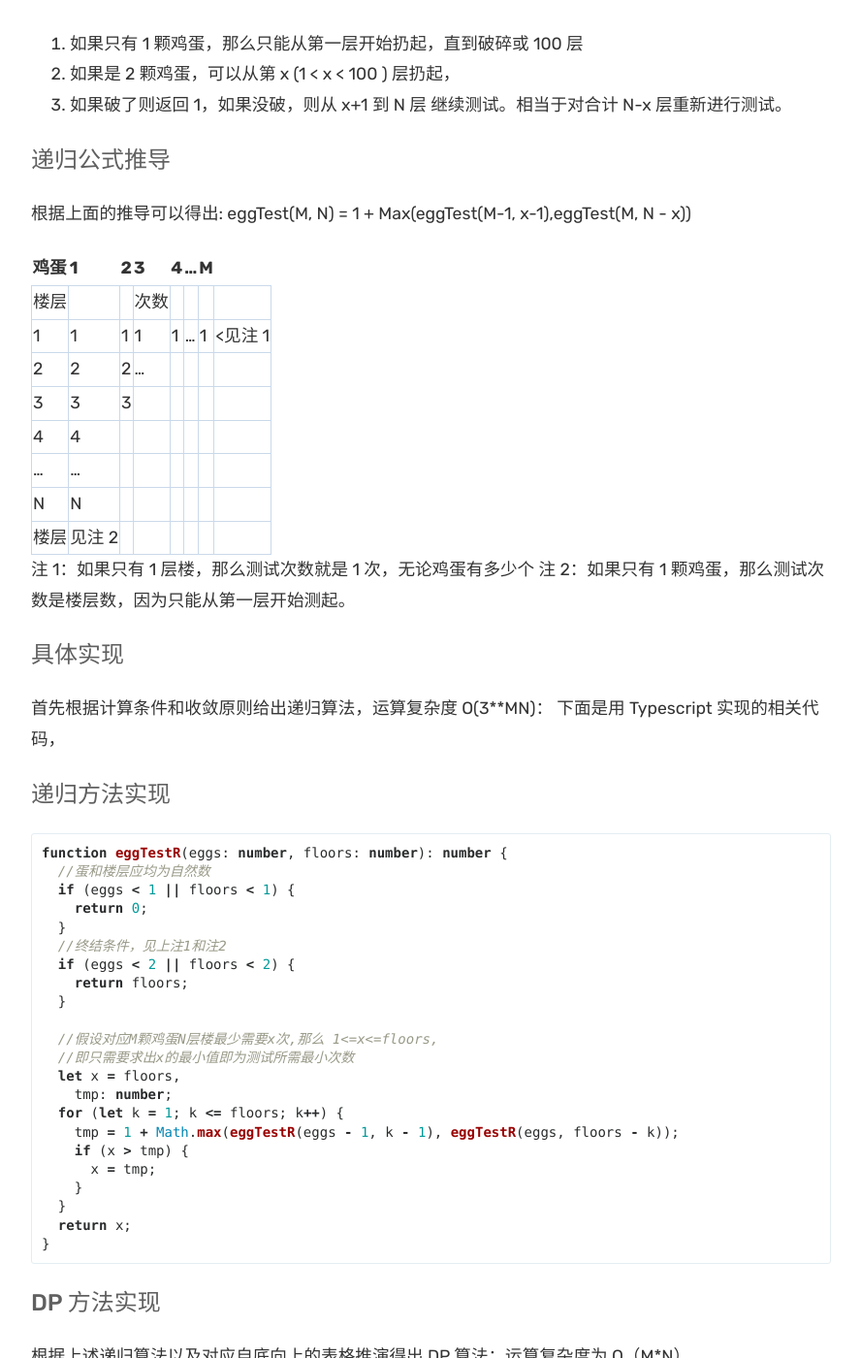
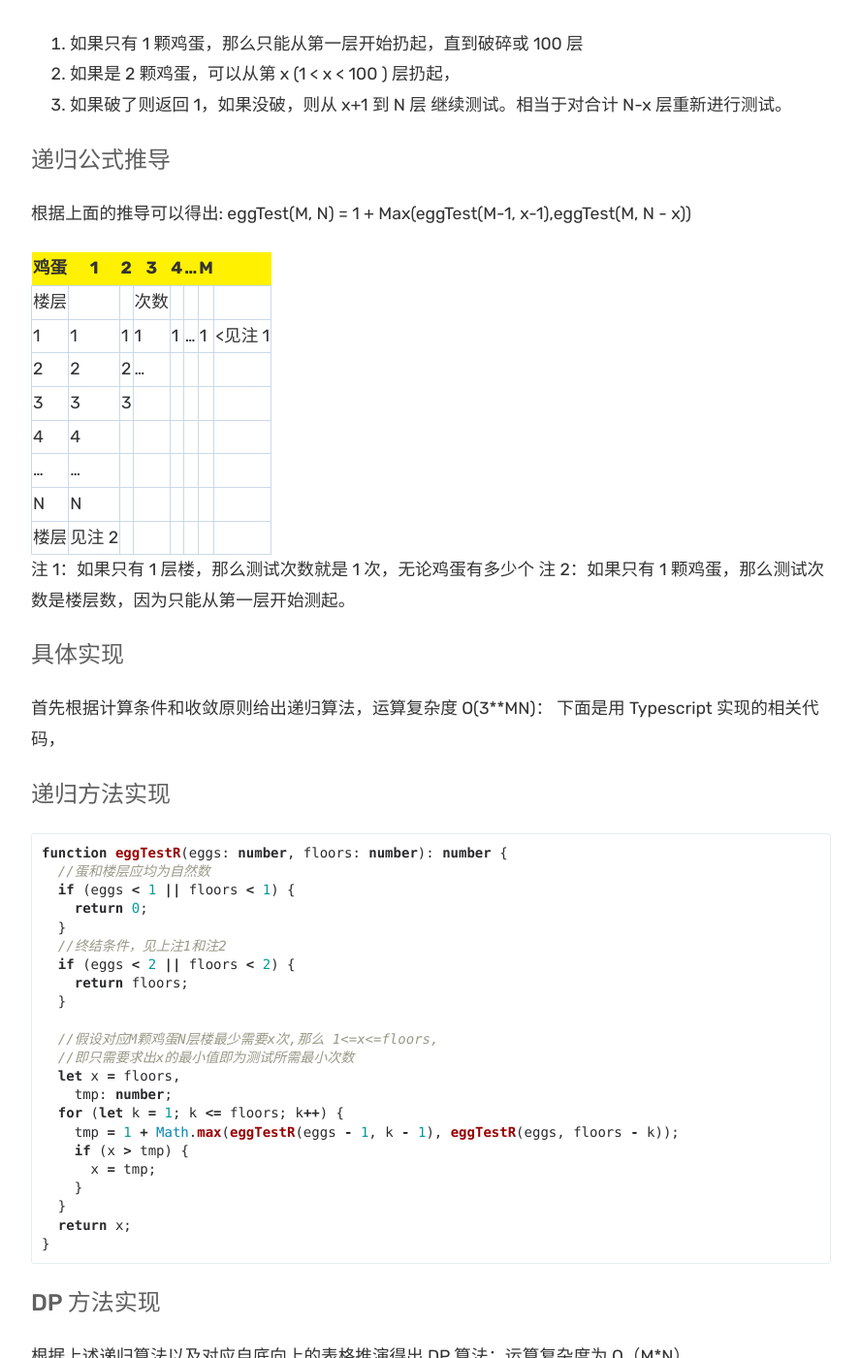
Before and after one commit to yxdt/yxdt.github.io, a Jekyll site: the page built from _posts/2020-05-20-Dynamic-Programming.markdown, in a window 1280 px wide and 1400 px high, scrolled down 2223 px. Shown: the whole window at 97% size, without its empty margins (338-1226 px from the left). Built offline with Jekyll 4.4.1, drawn with Linux system fonts in a browser that asks for light colours; comment, search, counter and statistics services are not loaded.

Commit message:
table th

```diff
--- a/assets/css/custom.scss
+++ b/assets/css/custom.scss
@@ -9,9 +9,16 @@
 
 table {
   border-collapse: collapse;
+  th {
+    text-align: center;
+    margin: 0 auto;
+    background: #fff100;
+    color: #333;
+  }
   td {
     border: 1px solid #cad9ea;
     color: #333;
     height: 1.2rem;
+    padding: 10;
   }
 }
```
